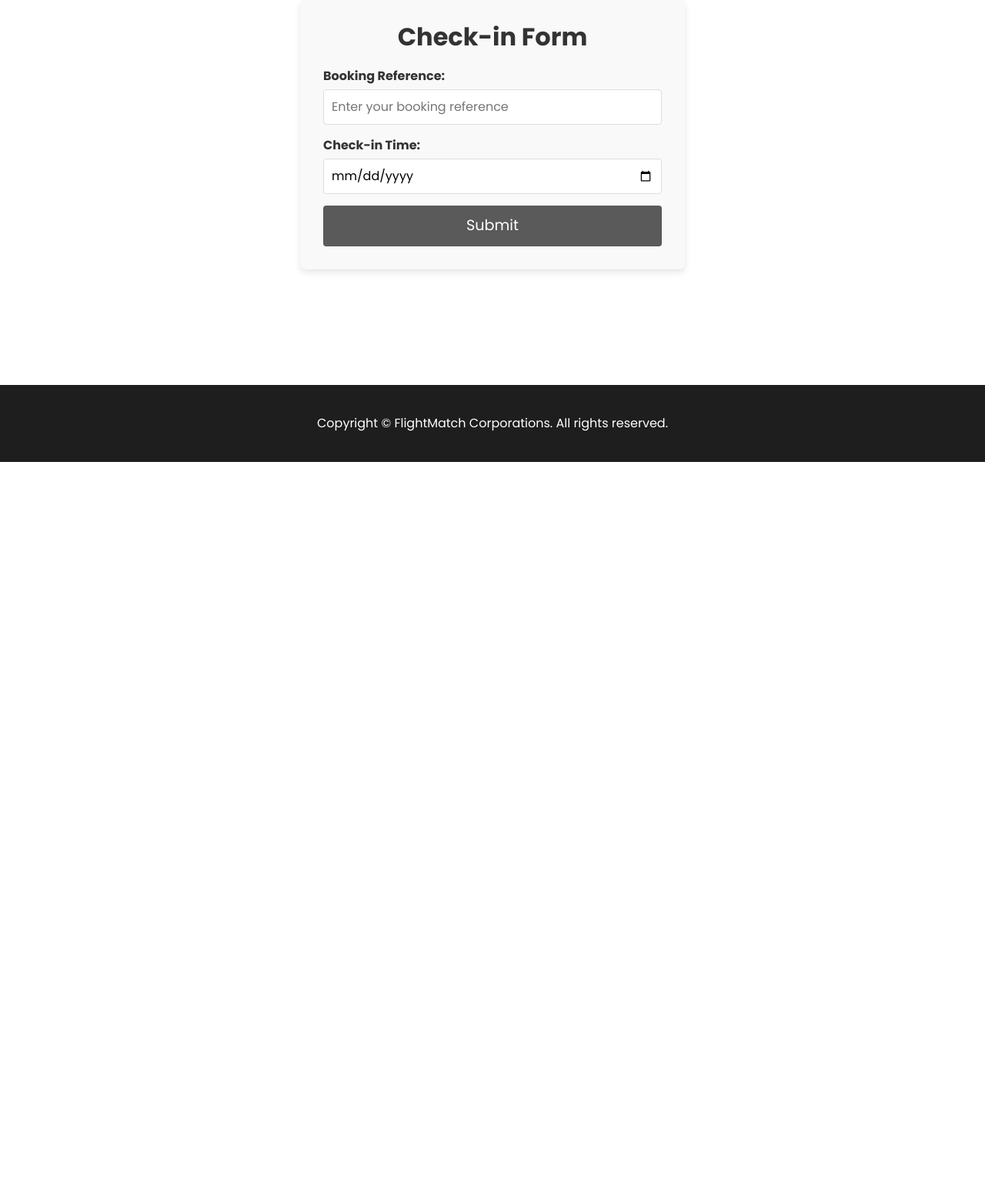
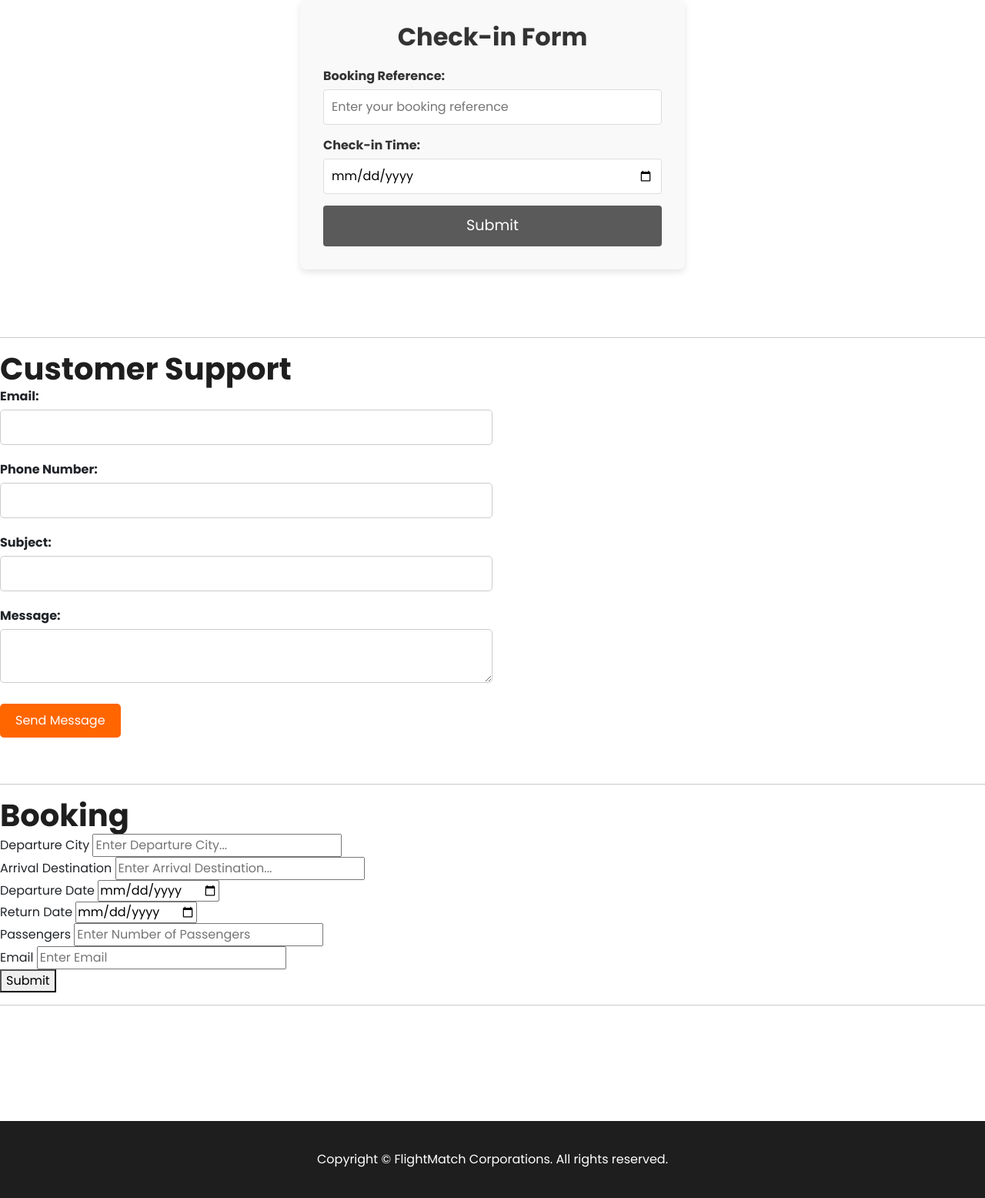
Before and after one commit to Daniel-Stephende5/IM2-Repository, a Django app: template NewDjango/myblogsite/blog/templates/heyadmin.html in a window 1280 px wide. Shown: the part 435-1991 px from the top of the page at 77% size. Before the commit the page ends 1035 px from the top, so only its background shows below. Run offline with Django 5.2, Linux system fonts and the light colour scheme; the template is opened without the code that fills it, so the values that code supplies are empty, except form fields; tables that the repository leaves empty hold one stand-in row (values such as "Sample post"); form fields are guessed from the names that the template uses; parts of the project's set-up code (start-up, migrations or seed data) failed here and were passed over; some libraries are stand-ins or nearby versions.

Commit message:
Update Admin Page (needs fixing)

```diff
--- a/NewDjango/myblogsite/blog/templates/heyadmin.html
+++ b/NewDjango/myblogsite/blog/templates/heyadmin.html
@@ -26,7 +26,16 @@
       rel="stylesheet"
       href="{% static 'assets/css/templatemo-villa-agency.css' %}"
     />
+    <link
+      rel="stylesheet"
+      href="{% static 'assets/css/customersupport.css' %}"
+    />
+    <link
+      rel="stylesheet"
+      href="{% static 'assets/css/customersupport.css' %}"
+    />
     <link rel="stylesheet" href="{% static 'assets/css/heyadmin.css' %}" />
+    <link rel="stylesheet" href="{% static 'assets/css/booking.css' %}" />
     <link rel="stylesheet" href="{% static 'assets/css/owl.css' %}" />
     <link rel="stylesheet" href="{% static 'assets/css/animate.css' %}" />
     <link rel="stylesheet" href="{% static 'assets/css/navybar.css' %}" />
@@ -42,7 +51,6 @@
   </head>
 
   <body>
-
     <div class="sub-header">
       <div class="container">
         <div class="row">
@@ -90,13 +98,10 @@
                 >Admin Page</a
               >
             </li>
-
           </ul>
         </div>
       </div>
     </div>
-
-
 
     <div class="page-heading header-text">
       <div class="container">
@@ -107,7 +112,6 @@
         </div>
       </div>
     </div>
-
 
     {% if messages %}
     <ul>
@@ -141,49 +145,139 @@
         <button type="submit" class="submit-btn">Submit</button>
       </form>
     </div>
-    {% comment %}
-    <div class="contact-page section">
-      <div class="container">
-        <div class="row">
-          <div class="sign-col-lg-6">
-            <form id="contact-form" action="{% url 'checkin' %}" method="post">
+
+</br>
+</br>
+</br>
+<hr>
+
+    <div class="col-lg-6">
+      <h1>Customer Support</h1>
+      <form action="{% url 'contact' %}" method="post">
+        {% csrf_token %}
+
+        <div class="login-form-group">
+          <label for="id_email">Email:</label>
+          {{ form.email }}
+        </div>
+
+        <div class="login-form-group">
+          <label for="id_phone">Phone Number:</label>
+          {{ form.phone }}
+        </div>
+
+        <div class="login-form-group">
+          <label for="id_subject">Subject:</label>
+          {{ form.subject }}
+        </div>
+
+        <div class="login-form-group">
+          <label for="id_message">Message:</label>
+          {{ form.message }}
+        </div>
+
+        <div class="login-form-group">
+          <button type="submit" id="form-submit" class="orange-button">
+            Send Message
+          </button>
+        </div>
+      </form>
+    </div>
+
+</br>
+<hr>
+<form id="contact-form" action="{% url 'booking' %}" method="post">
+    <h1>Booking</h1>
+
     {% csrf_token %}
     <div class="row">
       <div class="col-lg-12">
-   <form method="POST">
-      {% csrf_token %}
-      <label for="booking_reference">Booking Reference:</label>
+        <fieldset>
+          <label for="departure_city">Departure City</label>
           <input
             type="text"
-        id="booking_reference"
-        name="booking_reference"
+            name="departure_city"
+            id="departure_city"
+            placeholder="Enter Departure City..."
             required
           />
+        </fieldset>
       </div>
       <div class="col-lg-12">
         <fieldset>
-                    <label for="last_name">Last Name</label>
+          <label for="arrival_destination">Arrival Destination</label>
           <input
             type="text"
-                      name="last_name"
-                      id="last_name"
-                      placeholder="Enter Last Name..."
-                      required=""
+            name="arrival_destination"
+            id="arrival_destination"
+            placeholder="Enter Arrival Destination..."
+            required
           />
         </fieldset>
       </div>
+      <div class="col-lg-12">
         <fieldset>
-                  <button type="submit" id="form-submit" class="orange-button">
-                    Check In
+          <label for="departure_date">Departure Date</label>
+          <input
+            type="date"
+            name="departure_date"
+            id="departure_date"
+            placeholder="Enter Departure Date"
+            required
+          />
+        </fieldset>
+      </div>
+      <div class="col-lg-12">
+        <fieldset>
+          <label for="return_date">Return Date</label>
+          <input
+            type="date"
+            name="return_date"
+            id="return_date"
+            placeholder="Enter Return Date"
+            required
+          />
+        </fieldset>
+      </div>
+      <div class="col-lg-12">
+        <fieldset>
+          <label for="passengers">Passengers</label>
+          <input
+            type="number"
+            name="passengers"
+            id="passengers"
+            placeholder="Enter Number of Passengers"
+            required
+          />
+        </fieldset>
+      </div>
+      <div class="col-lg-12">
+        <fieldset>
+          <label for="email">Email</label>
+          <input
+            type="email"
+            name="email"
+            id="email"
+            placeholder="Enter Email"
+            required
+          />
+        </fieldset>
+      </div>
+      <div class="col-lg-12">
+        <fieldset>
+          <button
+            type="submit"
+            id="form-submit"
+            class="orange-button"
+          >
+            Submit
           </button>
         </fieldset>
       </div>
+    </div>
   </form>
-          </div>
-        </div>
-      </div>
-    </div>
-    {% endcomment %}
+<hr>
+
 
     <footer>
       <div class="container">
```
Lines whose indentation alone changed are shown as unchanged.
